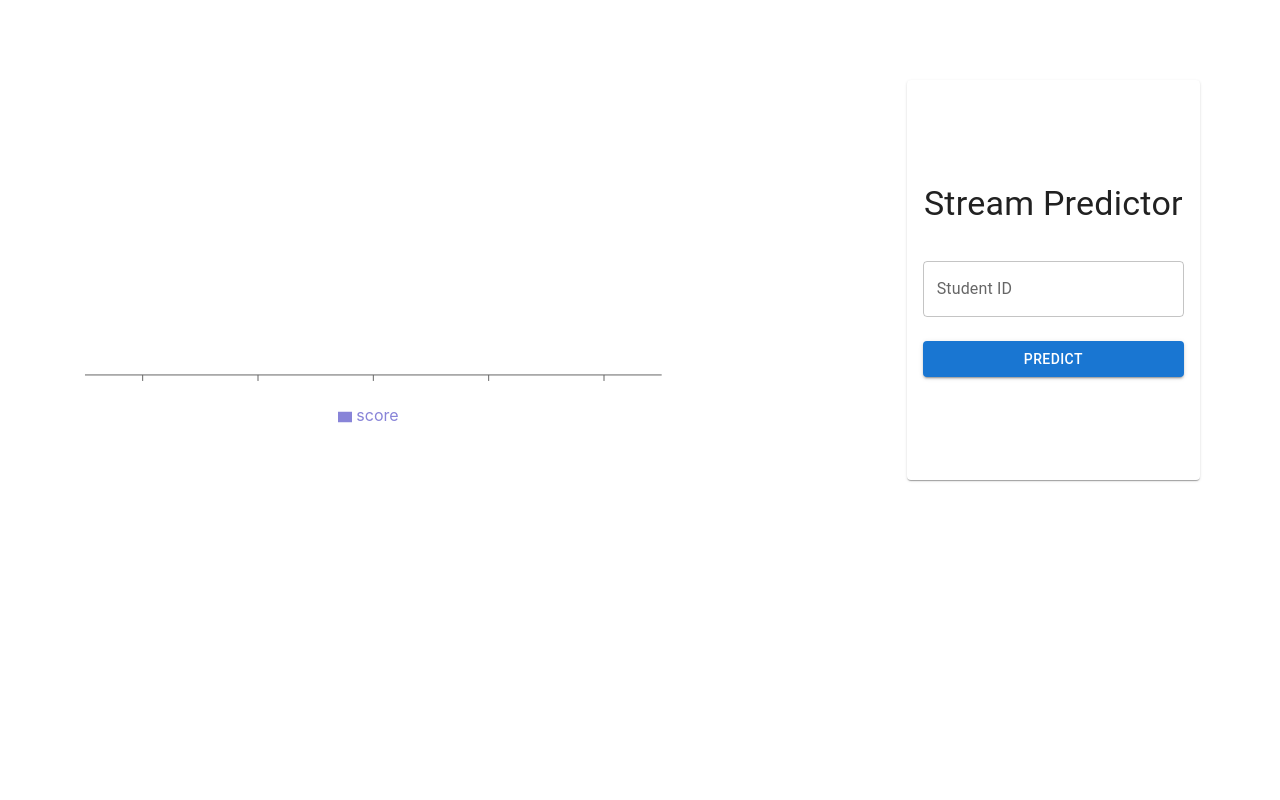
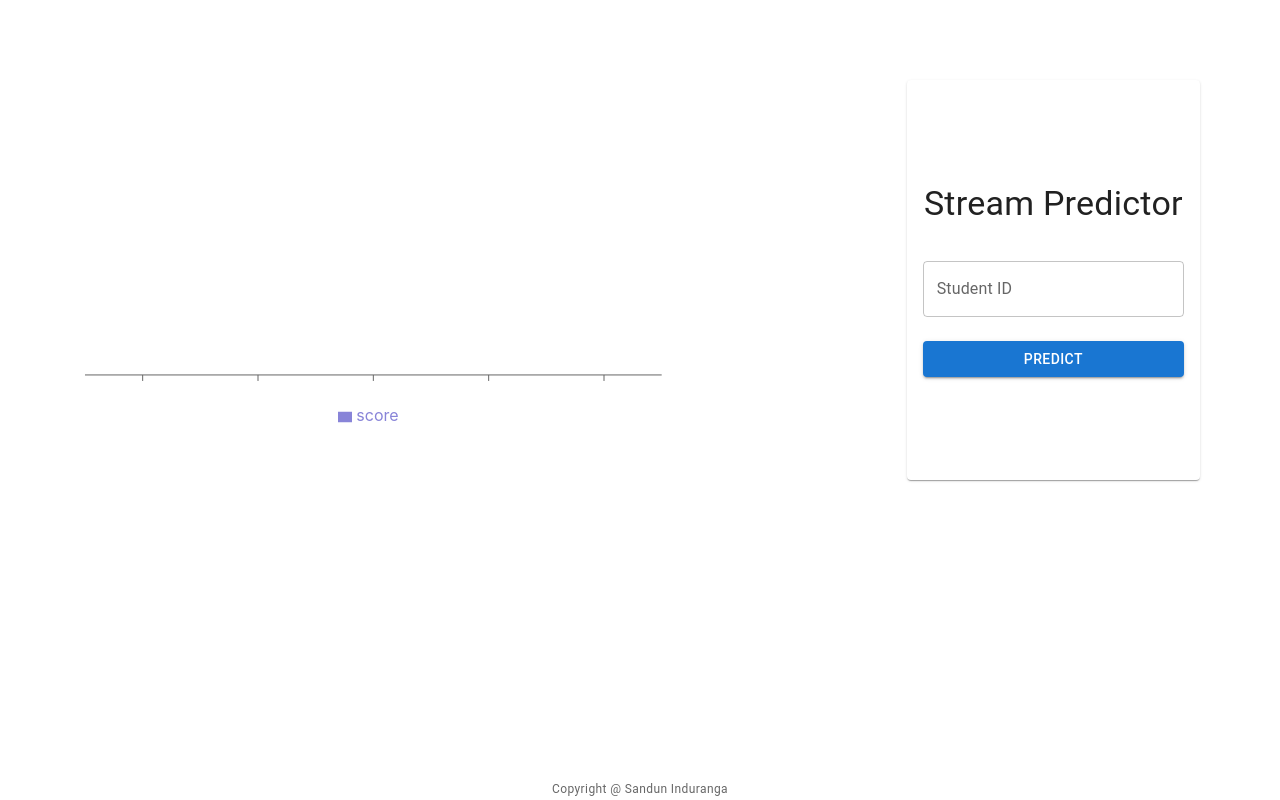
Before and after one commit to Sandun-Induranga/Smart-Stream, a React (Create React App) app in the folder frontend/: page / in a window 1280 px wide. Built offline with nearby package versions, Linux system fonts and the light colour scheme.

Commit message:
Created Footer

```diff
--- /dev/null
+++ b/frontend/src/components/Footer.tsx
@@ -0,0 +1,27 @@
+import { Box, Typography } from "@mui/material";
+
+const Footer = () => {
+  return (
+    <Box
+      sx={{
+        position: "absolute",
+        bottom: 0,
+        left: 0,
+        right: 0,
+        display: "flex",
+        justifyContent: "center",
+      }}
+    >
+      <Typography
+        sx={{ width: "100vw", textAlign: "center" }}
+        color="text.secondary"
+        variant="caption"
+        textAlign={"center"}
+      >
+        Copyright @ Sandun Induranga
+      </Typography>
+    </Box>
+  );
+};
+
+export default Footer;
--- a/frontend/src/containers/Home/Home.tsx
+++ b/frontend/src/containers/Home/Home.tsx
@@ -4,6 +4,7 @@ import { RootState, useAppDispatch } from "../../redux/store";
 import { useEffect, useState } from "react";
 import { studentActions } from "../../redux/student/slice";
 import { useSelector } from "react-redux";
+import Footer from "../../components/Footer";
 
 const Home = () => {
   const dispatch = useAppDispatch();
@@ -62,6 +63,7 @@ const Home = () => {
           </Button>
         </Box>
       </Box>
+      <Footer />
     </Box>
   );
 };
```
